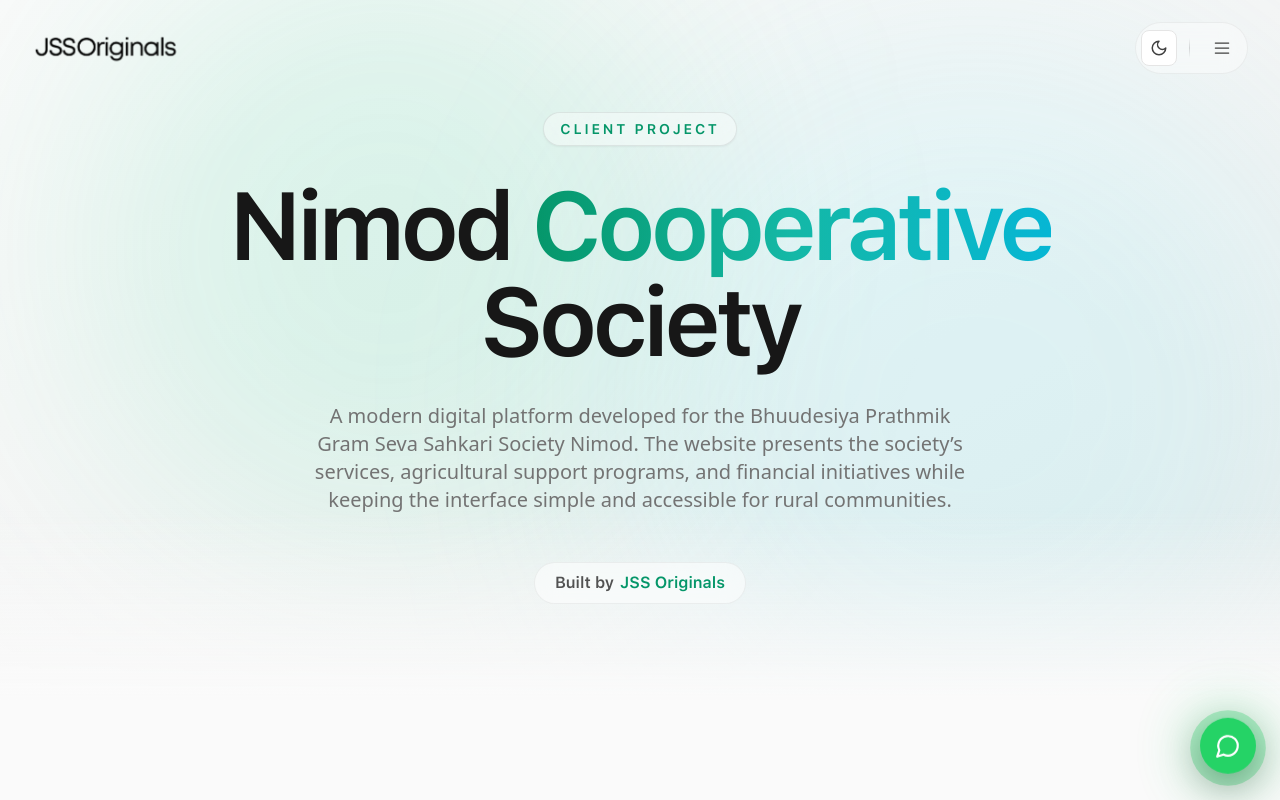
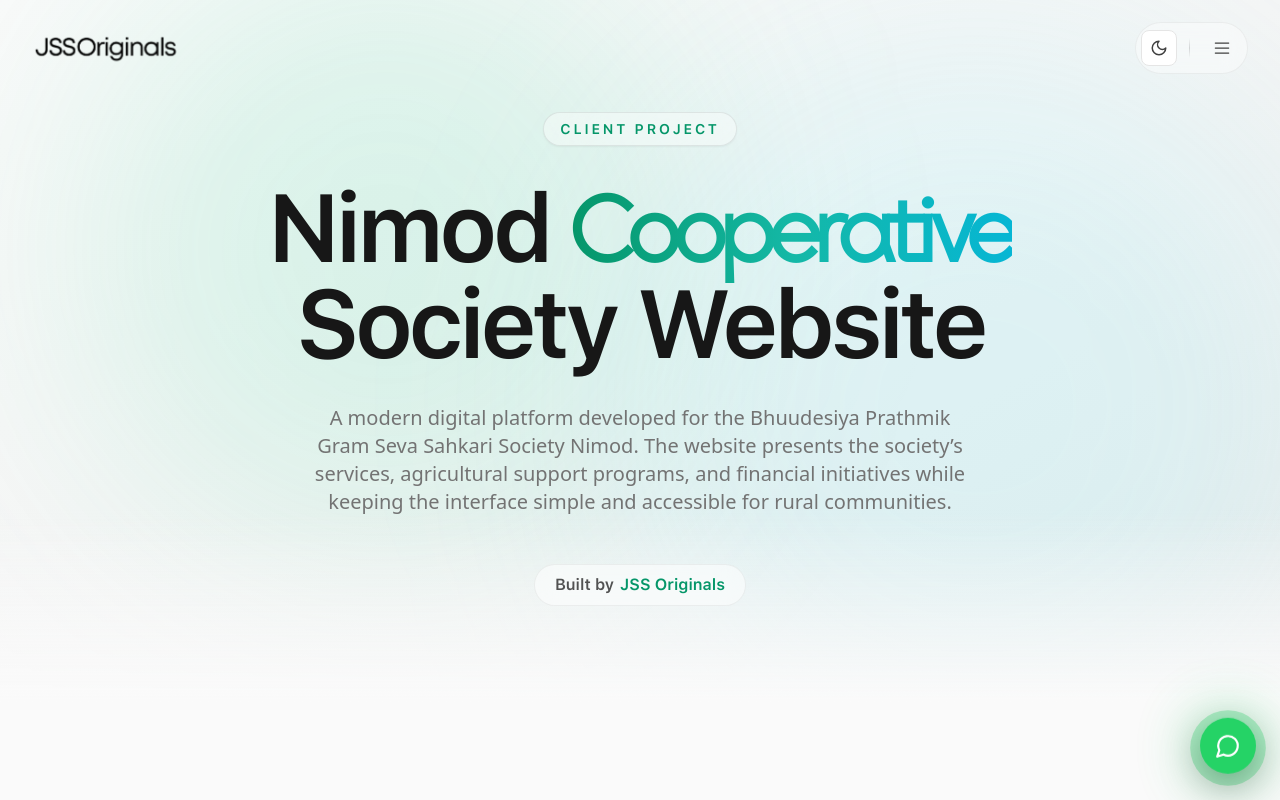
Before and after one commit to jitendra-math/Agency-Website, a Next.js app: page /nimod-pacs-project in a window 1280 px wide. Shown: the top 800 px of the page. Built offline with nearby package versions, Linux system fonts and the light colour scheme; a web font is replaced by a local one.

Commit message:
Multi-file update via Repo Manager

```diff
--- a/src/components/sections/nimod/NimodHero.js
+++ b/src/components/sections/nimod/NimodHero.js
@@ -43,6 +43,10 @@ export default function NimodHero() {
   const isMobile = useMediaQuery("(max-width: 768px)");
   const stagger = useStagger();
   const fadeUp = useFadeUp();
+
+  const name = nimodProject.name || "";
+  const before = name.split("Cooperative")[0];
+  const after = name.split("Cooperative")[1] || "";
 
   const blob1Animation = useMemo(
     () =>
@@ -116,10 +120,10 @@ export default function NimodHero() {
             variants={fadeUp}
             className="text-5xl sm:text-6xl md:text-8xl font-extrabold tracking-tighter leading-[1] text-neutral-900 dark:text-white"
           >
-            Nimod{" "}
+            {before}
             <span
               className="
-              font-[Oatmeal Sans]
+              font-oatmeal
               text-transparent
               bg-clip-text
               bg-gradient-to-r
@@ -132,8 +136,8 @@ export default function NimodHero() {
               "
             >
               Cooperative
-            </span>{" "}
-            Society
+            </span>
+            {after}
           </motion.h1>
 
           {/* Description */}
```
